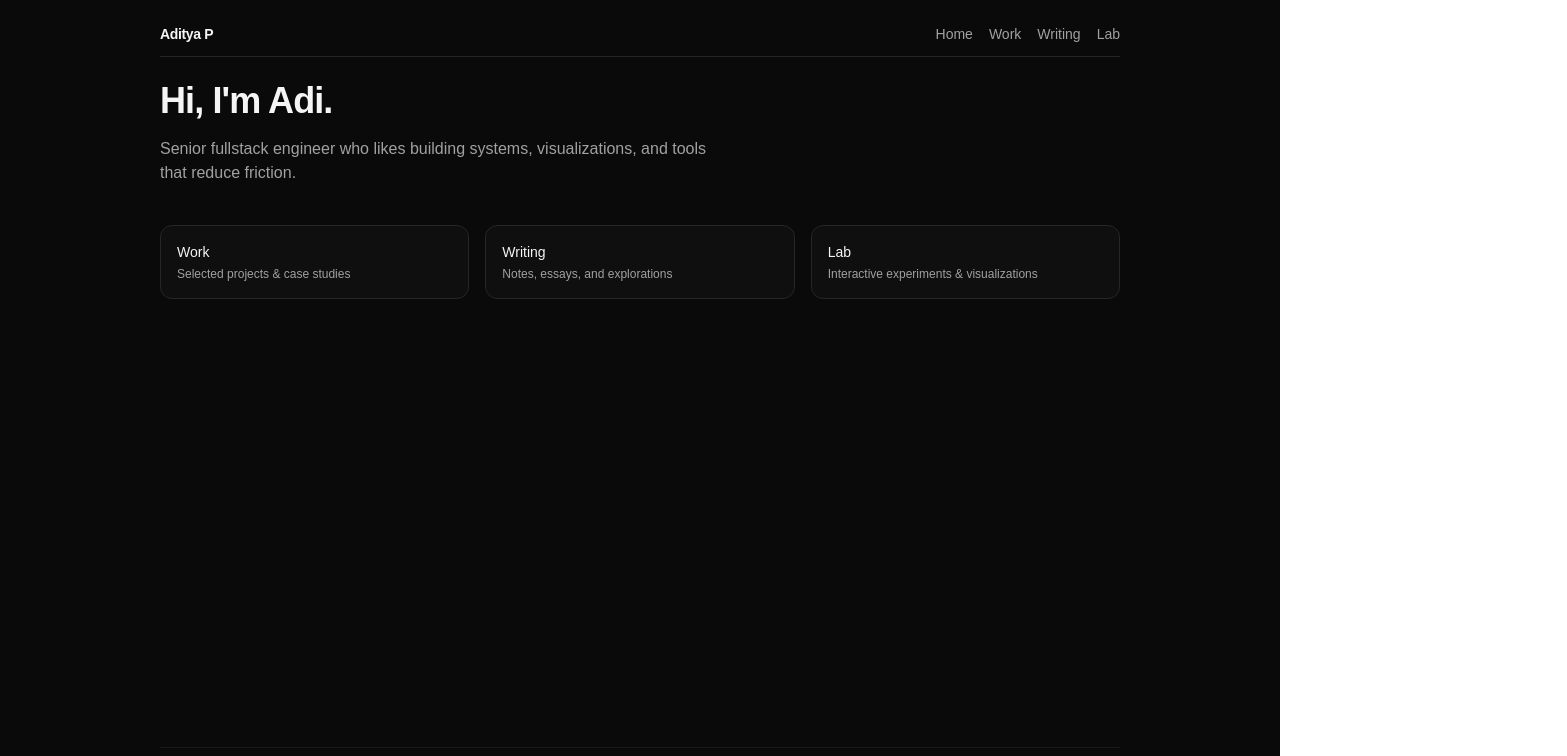
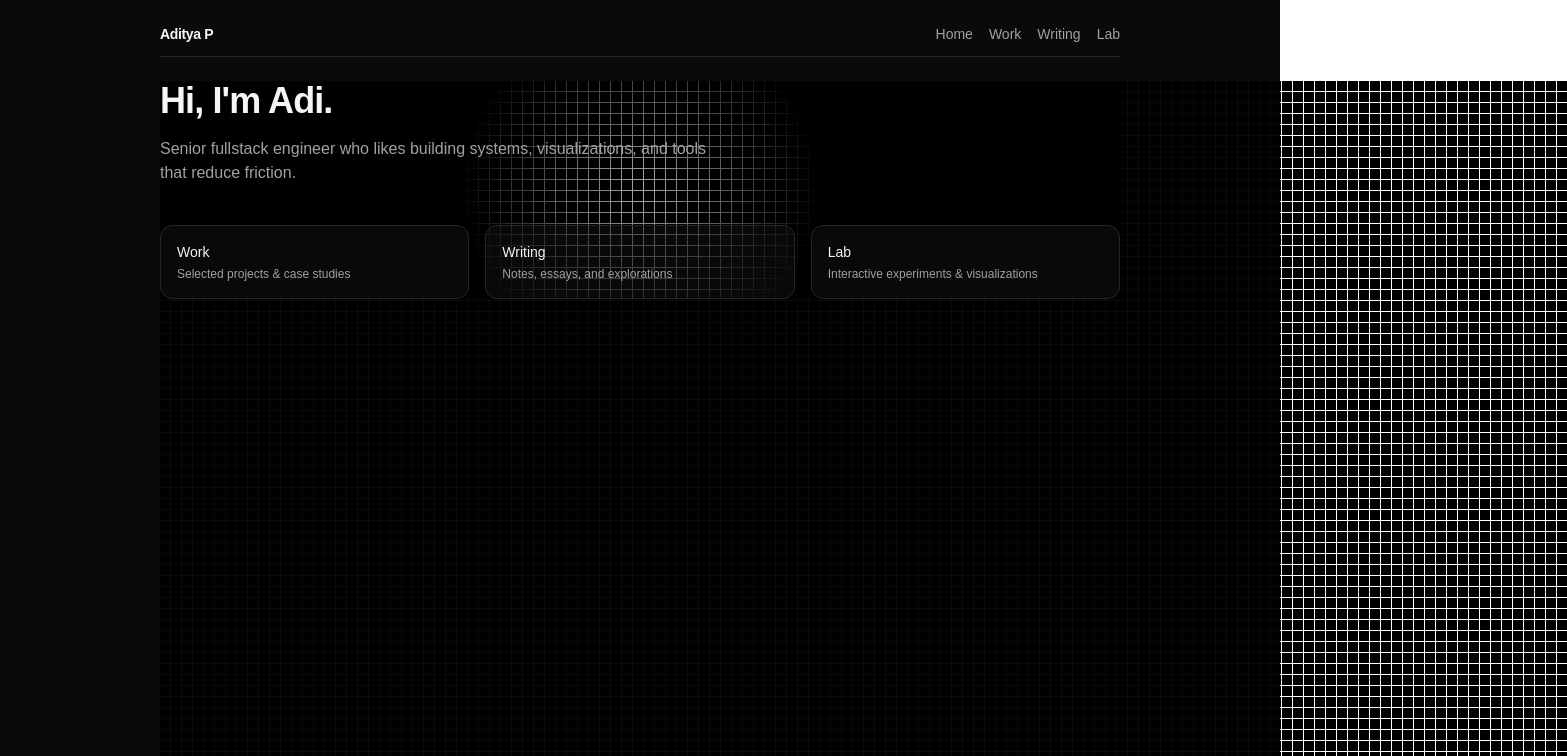
Before and after one commit to Aditya-Peshin/adi-portfolio, a Next.js app: page / in a window 1280 px wide. Shown: the top 756 px of the page, 1567 px wide, since content can reach past the window. Built offline with nearby package versions, Linux system fonts and the light colour scheme.

Commit message:
Breaking changes ...

```diff
--- /dev/null
+++ b/src/components/BackgroundEffects/AnimatedGrid/AnimatedGrid.css
@@ -0,0 +1,59 @@
+:root {
+    --num-rows: 20;
+    --num-cols: 10;
+    --tile-size: 50px;
+    --mouse-X: 50%;
+    --mouse-Y: 50%;
+    --effect-opacity: 1;
+    --gradient-size: 180px;
+}
+
+#tileSetParent {
+    position: relative;
+    min-height: 100%;
+    min-width: 100%;
+}
+
+#tileSet {
+    display: grid;
+    background-color: black;
+    grid-template-rows: repeat(var(--num-rows), var(--tile-size));
+    grid-template-columns: repeat(var(--num-cols), var(--tile-size));
+    grid-gap: 1px;
+    position: absolute;
+    inset: 0;
+    z-index: 0;
+}
+
+.tile {
+    position: relative;
+    z-index: 2;
+    background-color: black;
+}
+
+#tileSet::before {
+    background: radial-gradient(circle var(--gradient-size) at var(--mouse-X) var(--mouse-Y),
+            DarkGray,
+            transparent);
+    content: "";
+    position: absolute;
+    display: block;
+    top: 0;
+    bottom: 0;
+    left: 0;
+    right: 0;
+    z-index: 1;
+    opacity: var(--effect-opacity);
+    transition: opacity 0.1s ease-in-out
+}
+
+#foreground-content {
+    position: relative;
+    z-index: 3;
+}
+
+body,
+html {
+    margin: 0;
+    padding: 0;
+}
--- /dev/null
+++ b/src/components/BackgroundEffects/AnimatedGrid/AnimatedGrid.tsx
@@ -0,0 +1,59 @@
+"use client";
+
+import { MouseEventHandler, useCallback, useEffect, useRef, useState, type ReactNode } from 'react';
+import "./AnimatedGrid.css";
+
+const tileSize = 10; // pixels
+
+export const AnimatedGrid = ({ children }: {
+    children?: ReactNode;
+}) => {
+
+    const [numRows, setNumRows] = useState(0);
+    const [numCols, setNumCols] = useState(0);
+
+    useEffect(() => {
+        const updateGrid = () => {
+            const rows = Math.floor(document.documentElement.clientHeight / tileSize);
+            const cols = Math.floor(document.documentElement.clientWidth / tileSize);
+            setNumRows(rows);
+            setNumCols(cols);
+            document.documentElement.style.setProperty("--tile-size", `${tileSize}px`);
+            document.documentElement.style.setProperty("--num-rows", `${rows}`);
+            document.documentElement.style.setProperty("--num-cols", `${cols}`);
+        };
+
+        updateGrid();
+        window.addEventListener('resize', updateGrid);
+        return () => window.removeEventListener('resize', updateGrid);
+    }, []);
+    const handleMouseEnter = useCallback(() => {
+        document.documentElement.style.setProperty("--effect-opacity", "1");
+    }, []);
+    const handleMouseLeave = useCallback(() => {
+        document.documentElement.style.setProperty("--effect-opacity", "0");
+    }, []);
+    const handleMouseMove: MouseEventHandler<HTMLDivElement> = useCallback((event: React.MouseEvent) => {
+        document.documentElement.style.setProperty("--mouse-X", `${event.clientX}px`);
+        document.documentElement.style.setProperty("--mouse-Y", `${event.clientY}px`);
+    }, []);
+
+    return (
+        <div id="tileSetParent"
+            onMouseEnter={handleMouseEnter}
+            onMouseLeave={handleMouseLeave}
+            onMouseMove={handleMouseMove}
+        >
+            <div id='tileSet'>
+                {Array.from(Array(numRows * numCols)).map((_, i) => {
+                    return (
+                        <div className='tile' key={`tile${i}`} />
+                    )
+                })}
+            </div>
+            <div id='foreground-content'>
+                {children}
+            </div>
+        </div>
+    )
+}
--- /dev/null
+++ b/src/components/BackgroundEffects/AnimatedGrid/index.tsx
@@ -0,0 +1 @@
+export { AnimatedGrid } from './AnimatedGrid';
--- /dev/null
+++ b/src/components/BackgroundEffects/index.tsx
@@ -0,0 +1 @@
+export * from './AnimatedGrid';
--- /dev/null
+++ b/src/components/index.tsx
@@ -0,0 +1 @@
+export { AnimatedGrid } from './BackgroundEffects/AnimatedGrid';
--- a/src/components/layout/Shell.tsx
+++ b/src/components/layout/Shell.tsx
@@ -1,6 +1,7 @@
 import type { ReactNode } from "react";
 import { Header } from "./Header";
 import { Footer } from "./Footer";
+import { AnimatedGrid } from "@/components/BackgroundEffects";
 
 type ShellProps = {
     children: ReactNode;
@@ -11,7 +12,11 @@ export function Shell({ children }: ShellProps) {
         <div className="min-h-screen bg-neutral-950 text-neutral-100">
             <div className="mx-auto flex min-h-screen max-w-5xl flex-col px-4 py-6 sm:px-6 lg:px-8">
                 <Header />
-                <main className="flex-1 py-6">{children}</main>
+                <main className="flex-1 py-6">
+                    <AnimatedGrid>
+                        {children}
+                    </AnimatedGrid>
+                </main>
                 <Footer />
             </div>
         </div>
--- a/tsconfig.json
+++ b/tsconfig.json
@@ -26,6 +26,12 @@
     "paths": {
       "@/*": [
         "./src/*"
+      ],
+      "@components/*": [
+        "./src/components/*"
+      ],
+      "@components": [
+        "./src/components/index"
       ]
     },
   },
```
